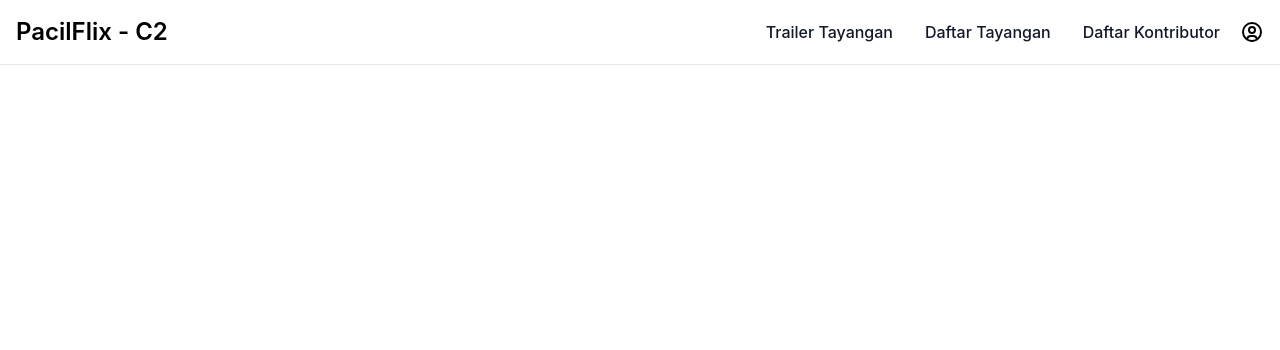
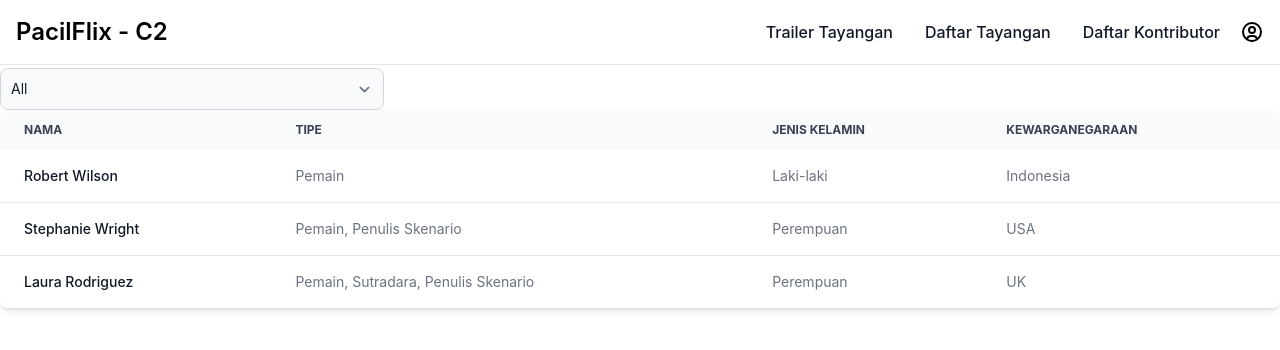
Before and after one commit to C2-Basdat/PacilFlix, a Django app: template kontributor/templates/kontributor.html in a window 1280 px wide. Shown: the top 350 px of the page. Run offline with Django 3.2, Linux system fonts and the light colour scheme; the template is opened without the code that fills it, so the values that code supplies are empty; some libraries are stand-ins or nearby versions.

Commit message:
finish contributors page

```diff
--- a/kontributor/templates/kontributor.html
+++ b/kontributor/templates/kontributor.html
@@ -7,8 +7,85 @@
 
 {% block content %}
 <h1
-    class="m-4 text-4xl font-bold leading-none tracking-tight text-gray-900 md:text-4xl lg:text-5xl dark:text-white text-center">
+    class="pt-20 m-4 text-4xl font-bold leading-none tracking-tight text-gray-900 md:text-4xl lg:text-5xl dark:text-white text-center">
     Daftar Kontributor</h1>
+
+
+<form class="m-4 max-w-sm">
+    <label for="countries" class="block mb-2 text-sm font-medium text-gray-900 dark:text-white">Filter by</label>
+    <select id="countries"
+        class="bg-gray-50 border border-gray-300 text-gray-900 text-sm rounded-lg focus:ring-blue-500 focus:border-blue-500 block w-full p-2.5 dark:bg-gray-700 dark:border-gray-600 dark:placeholder-gray-400 dark:text-white dark:focus:ring-blue-500 dark:focus:border-blue-500">
+        <option selected>All</option>
+        <option value="pemain">Pemain</option>
+        <option value="sutradara">Sutradara</option>
+        <option value="skenario">Penulis Skenario</option>
+    </select>
+</form>
+
+<div class="m-4 relative overflow-x-auto shadow-md sm:rounded-lg">
+    <table class="w-full text-sm text-left rtl:text-right text-gray-500 dark:text-gray-400">
+        <thead class="text-xs text-gray-700 uppercase bg-gray-50 dark:bg-gray-700 dark:text-gray-400">
+            <tr>
+                <th scope="col" class="px-6 py-3">
+                    Nama
+                </th>
+                <th scope="col" class="px-6 py-3">
+                    Tipe
+                </th>
+                <th scope="col" class="px-6 py-3">
+                    Jenis Kelamin
+                </th>
+                <th scope="col" class="px-6 py-3">
+                    Kewarganegaraan
+                </th>
+            </tr>
+        </thead>
+        <tbody>
+            <tr class="bg-white border-b dark:bg-gray-800 dark:border-gray-700 hover:bg-gray-50 dark:hover:bg-gray-600">
+                <th scope="row" class="px-6 py-4 font-medium text-gray-900 whitespace-nowrap dark:text-white">
+                    Robert Wilson
+                </th>
+                <td class="px-6 py-4">
+                    Pemain
+                </td>
+                <td class="px-6 py-4">
+                    Laki-laki
+                </td>
+                <td class="px-6 py-4">
+                    Indonesia
+                </td>
+            </tr>
+            <tr class="bg-white border-b dark:bg-gray-800 dark:border-gray-700 hover:bg-gray-50 dark:hover:bg-gray-600">
+                <th scope="row" class="px-6 py-4 font-medium text-gray-900 whitespace-nowrap dark:text-white">
+                    Stephanie Wright
+                </th>
+                <td class="px-6 py-4">
+                    Pemain, Penulis Skenario
+                </td>
+                <td class="px-6 py-4">
+                    Perempuan
+                </td>
+                <td class="px-6 py-4">
+                    USA
+                </td>
+            </tr>
+            <tr class="bg-white dark:bg-gray-800 hover:bg-gray-50 dark:hover:bg-gray-600">
+                <th scope="row" class="px-6 py-4 font-medium text-gray-900 whitespace-nowrap dark:text-white">
+                    Laura Rodriguez
+                </th>
+                <td class="px-6 py-4">
+                    Pemain, Sutradara, Penulis Skenario
+                </td>
+                <td class="px-6 py-4">
+                    Perempuan
+                </td>
+                <td class="px-6 py-4">
+                    UK
+                </td>
+            </tr>
+        </tbody>
+    </table>
+</div>
 
 <script src="https://cdnjs.cloudflare.com/ajax/libs/flowbite/2.3.0/flowbite.min.js"></script>
 {% endblock content %}
```
